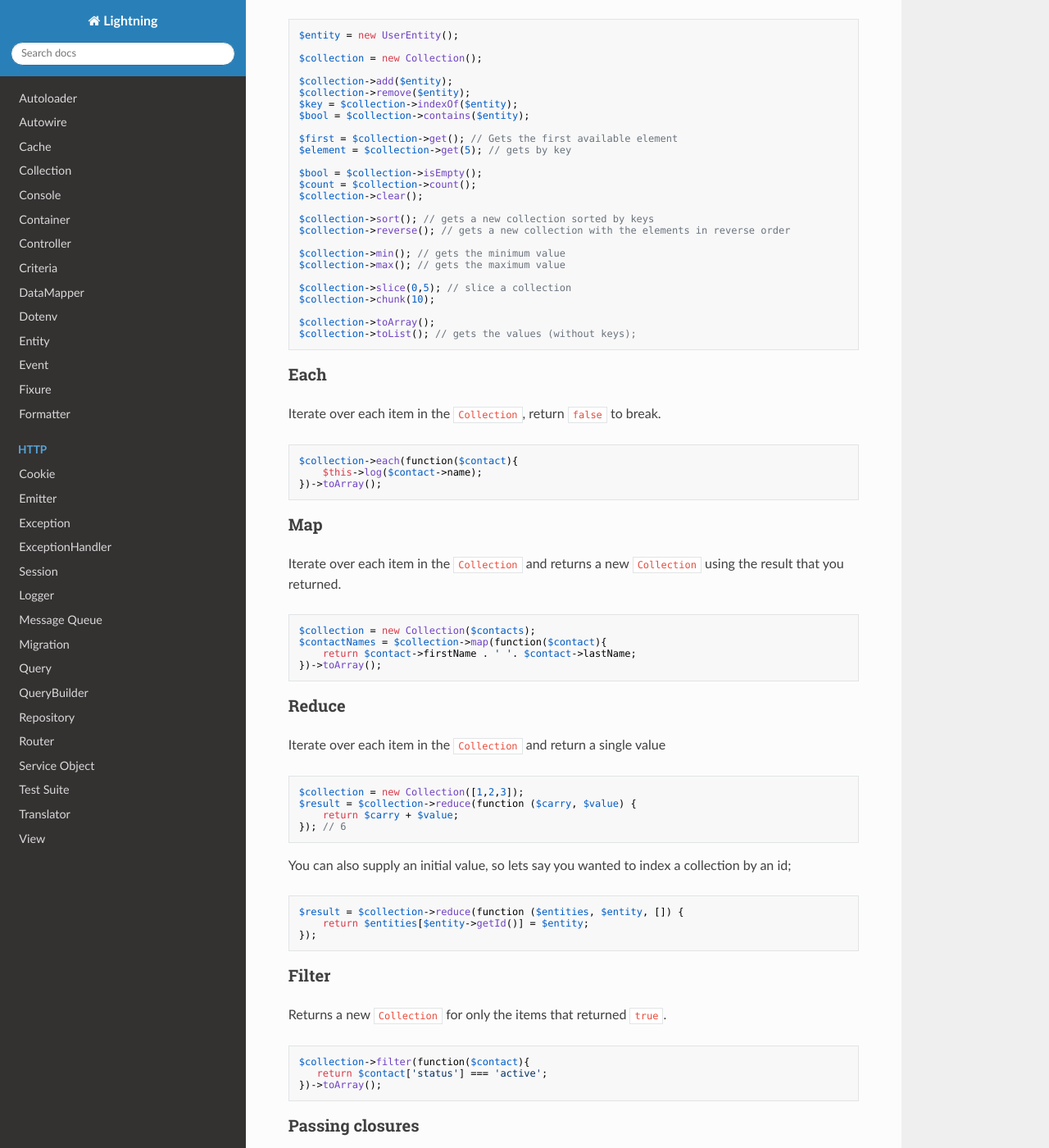
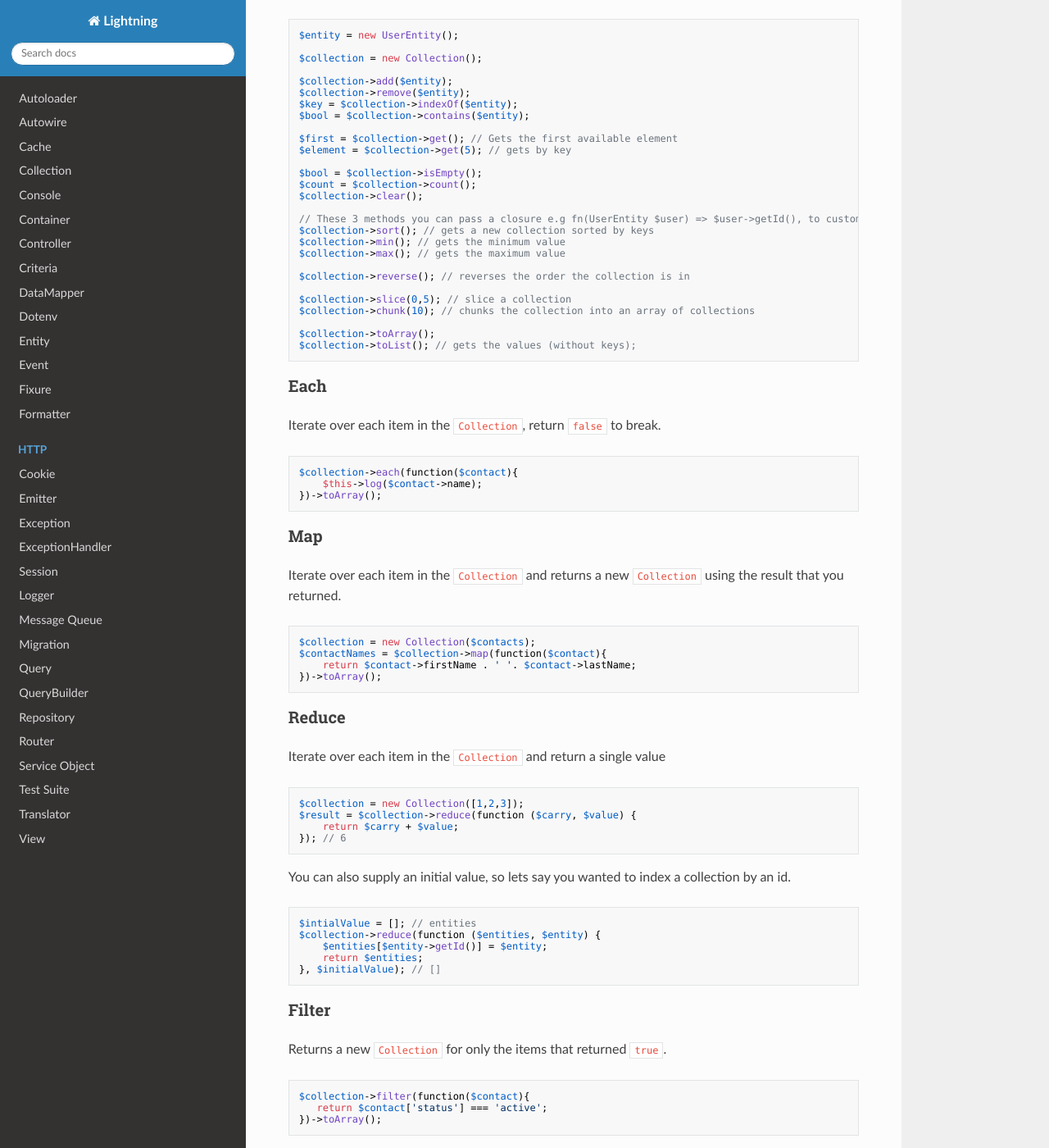
Before and after one commit to jamielsharief/lightning, an MkDocs documentation site: the page built from docs/utilities.md, in a window 1280 px wide and 1400 px high, scrolled down 289 px. Shown: the whole window at 82% size. Built offline with MkDocs 1.6.1, drawn with Linux system fonts in a browser that asks for light colours; nearby versions of some CDN libraries.

Commit message:
continued to work on collection

````diff
--- a/docs/utilities.md
+++ b/docs/utilities.md
@@ -23,14 +23,15 @@ $bool = $collection->isEmpty();
 $count = $collection->count();
 $collection->clear();
 
+// These 3 methods you can pass a closure e.g fn(UserEntity $user) => $user->getId(), to customise the value used.
 $collection->sort(); // gets a new collection sorted by keys
-$collection->reverse(); // gets a new collection with the elements in reverse order
-
 $collection->min(); // gets the minimum value
 $collection->max(); // gets the maximum value
 
+$collection->reverse(); // reverses the order the collection is in
+
 $collection->slice(0,5); // slice a collection
-$collection->chunk(10);
+$collection->chunk(10); // chunks the collection into an array of collections
 
 $collection->toArray();
 $collection->toList(); // gets the values (without keys);
@@ -68,12 +69,14 @@ $result = $collection->reduce(function ($carry, $value) {
 }); // 6
 ```
 
-You can also supply an initial value, so lets say you wanted to index a collection by an id;
+You can also supply an initial value, so lets say you wanted to index a collection by an id.
 
 ```php
-$result = $collection->reduce(function ($entities, $entity, []) {
-    return $entities[$entity->getId()] = $entity;
-});
+$intialValue = []; // entities
+$collection->reduce(function ($entities, $entity) {
+    $entities[$entity->getId()] = $entity;
+    return $entities;
+}, $initialValue); // []
 ```
 
 ### Filter
````
Also changed, not shown: 2 other files.
